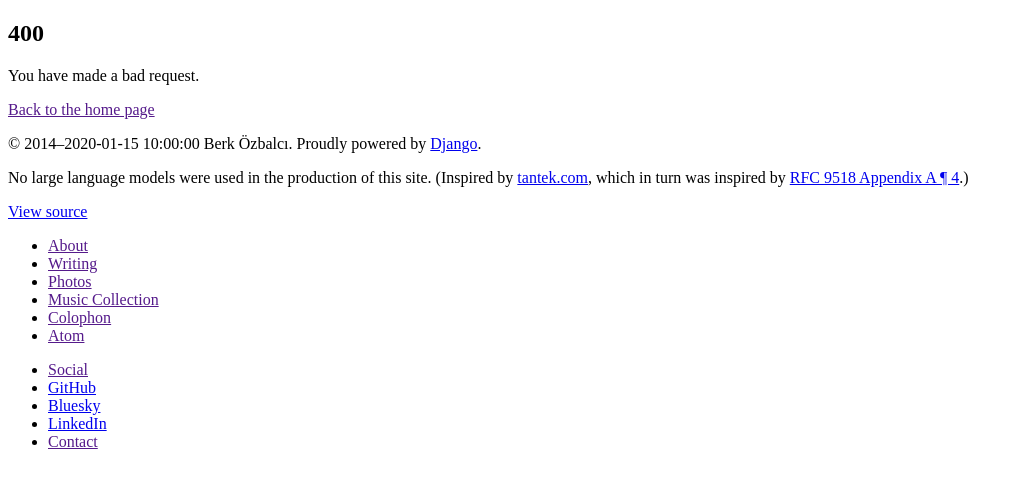
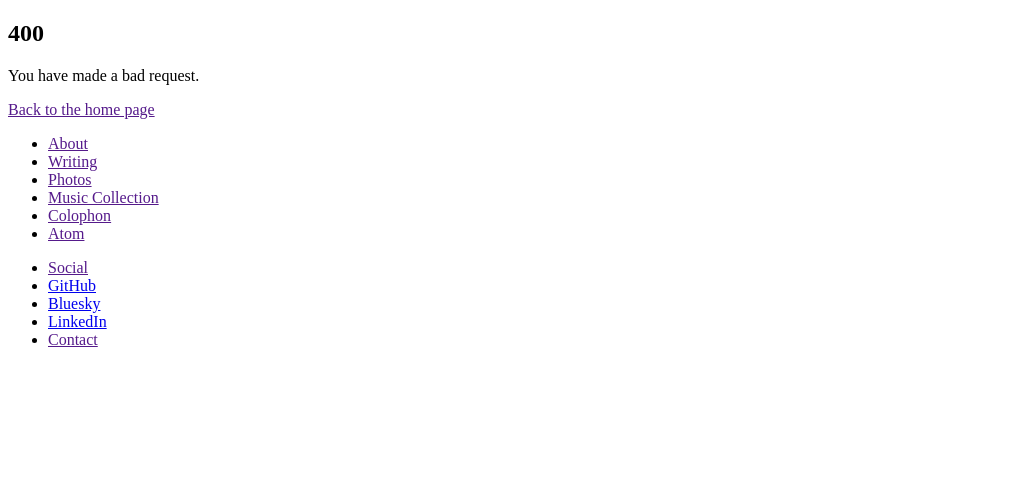
Before and after one commit to bozbalci/bozbalci-blog, a Python web app: template templates/400.html in a window 1280 px wide. Shown: the part 160-648 px from the top of the page, without its empty margins (0-1023 px from the left). Run offline with Jinja, Linux system fonts and the light colour scheme; the template is opened without the code that fills it: most values are stand-ins (such as "Sample title", 1, 10 or a date in 2020).

Commit message:
Redesign footer and add MarkdownSnippet feature

```diff
--- a/notcms/core/helpers.py
+++ b/notcms/core/helpers.py
@@ -4,7 +4,6 @@
 from django.core.cache import cache
 
 from notcms.core.constants import SiteFeature
-from notcms.core.models import Feature
 
 
 def cache_response(cache_key, timeout):
@@ -24,7 +23,9 @@
 
 
 @cache_response("core_feature_enabled", timeout=60)
-def is_feature_enabled(site_feature: SiteFeature):
+def is_feature_enabled(site_feature: "SiteFeature"):
+    from notcms.core.models import Feature
+
     try:
         feature = Feature.objects.get(slug=site_feature.value)
         return feature.enabled
--- a/notcms/jinja2.py
+++ b/notcms/jinja2.py
@@ -50,6 +50,7 @@
             "enqueue_style": enqueue_style,
             # Core
             "now": core_tags.now,
+            "markdown_snippet": core_tags.get_markdown_snippet,
             # Blog
             "naked_css": blog_tags.naked_css,
             # Music
--- a/pyproject.toml
+++ b/pyproject.toml
@@ -19,6 +19,7 @@
     "pillow>=11.1.0",
     "psycopg2-binary>=2.9.10",
     "python-dotenv>=1.0.1",
+    "sentry-sdk[django]>=2.22.0",
     "whitenoise>=6.8.2",
 ]
 
--- a/static/css/main.css
+++ b/static/css/main.css
@@ -6,7 +6,6 @@
 @import "./global/fonts.css";
 @import "./global/global-styles.css";
 
-@import "./compositions/repel.css";
 @import "./compositions/grid.css";
 @import "./compositions/sidebar.css";
 
--- a/templates/partials/footer.html
+++ b/templates/partials/footer.html
@@ -1,11 +1,9 @@
-<footer class="mt-2xl border-t border-gray-6 dark:border-gray-dark-6 py-m">
+<footer
+  class="mt-2xl bg-gray-2 dark:bg-gray-dark-2 border-t border-gray-6 dark:border-gray-dark-6 py-m"
+>
   <div class="wrapper text-step--1">
-    <div class="flex items-start repel" data-wrap-reverse>
+    <div class="flex items-end justify-between flex-wrap-reverse gap-s-l">
       <div class="max-w-[60ch] text-step--2">
-        <p>
-          &copy;&nbsp;2014–{{ now("Y") }} Berk Özbalcı. Proudly powered by
-          <a href="https://www.djangoproject.com">Django</a>.
-        </p>
         {% set last_played = get_last_played(request) %}
         {% if last_played %}
           <p>
@@ -74,20 +72,10 @@
             </span>
           </p>
         {% endif %}
-        <p>
-          No large language models were used in the production of this site.
-          (Inspired by <a href="https://tantek.com">tantek.com</a>, which in
-          turn was inspired by
-          <a href="https://www.rfc-editor.org/rfc/rfc9518.html#appendix-A-4"
-            >RFC 9518 Appendix A ¶&nbsp;4</a
-          >.)
-        </p>
-        <p>
-          <a href="https://github.com/bozbalci/bozbalci-blog">View source</a>
-        </p>
+        {{ markdown_snippet("footer") }}
       </div>
       <div class="flex space-x-m">
-        <ul>
+        <ul class="space-y-3xs">
           <li><a href="{{ url("about") }}">About</a></li>
           <li><a href="{{ url("blog:index") }}">Writing</a></li>
           <li><a href="{{ url("photo:index") }}">Photos</a></li>
@@ -95,7 +83,7 @@
           <li><a href="{{ url("colophon") }}">Colophon</a></li>
           <li><a href="{{ url("blog:feed") }}">Atom</a></li>
         </ul>
-        <ul>
+        <ul class="space-y-3xs">
           <li><a href="{{ url("social") }}">Social</a></li>
           <li><a href="https://github.com/bozbalci" rel="me">GitHub</a></li>
           <li>
--- a/templates/photo/single_photo_details.html
+++ b/templates/photo/single_photo_details.html
@@ -13,7 +13,7 @@
 {% endblock %}
 
 {% block scripts %}
-    {{ enqueue_script("lightbox/app.js") }}
+  {{ enqueue_script("lightbox/app.js") }}
 {% endblock %}
 
 {% block content %}
--- a/templates/toys/barbell.html
+++ b/templates/toys/barbell.html
@@ -24,7 +24,10 @@
         </div>
         <div>🏋</div>
         <div>
-          <a href="https://github.com/bozbalci/bozbalci-blog/tree/master/static/js/barbell">View source</a>
+          <a
+            href="https://github.com/bozbalci/bozbalci-blog/tree/master/static/js/barbell"
+            >View source</a
+          >
         </div>
       </div>
     </div>
```
Also changed, not shown: notcms/core/admin.py (+8 -1 lines), notcms/core/models.py (+11 -0 lines), notcms/core/templatetags.py (+27 -0 lines), static/css/compositions/repel.css (deleted, +0 -28 lines), templates/base.html (+10 -10 lines), templates/blog/home.html (+1 -12 lines), notcms/core/migrations/0008_markdownsnippet.py (added), notcms/core/migrations/0009_auto_20250304_1626.py (added), pnpm-lock.yaml, 1 other file.
